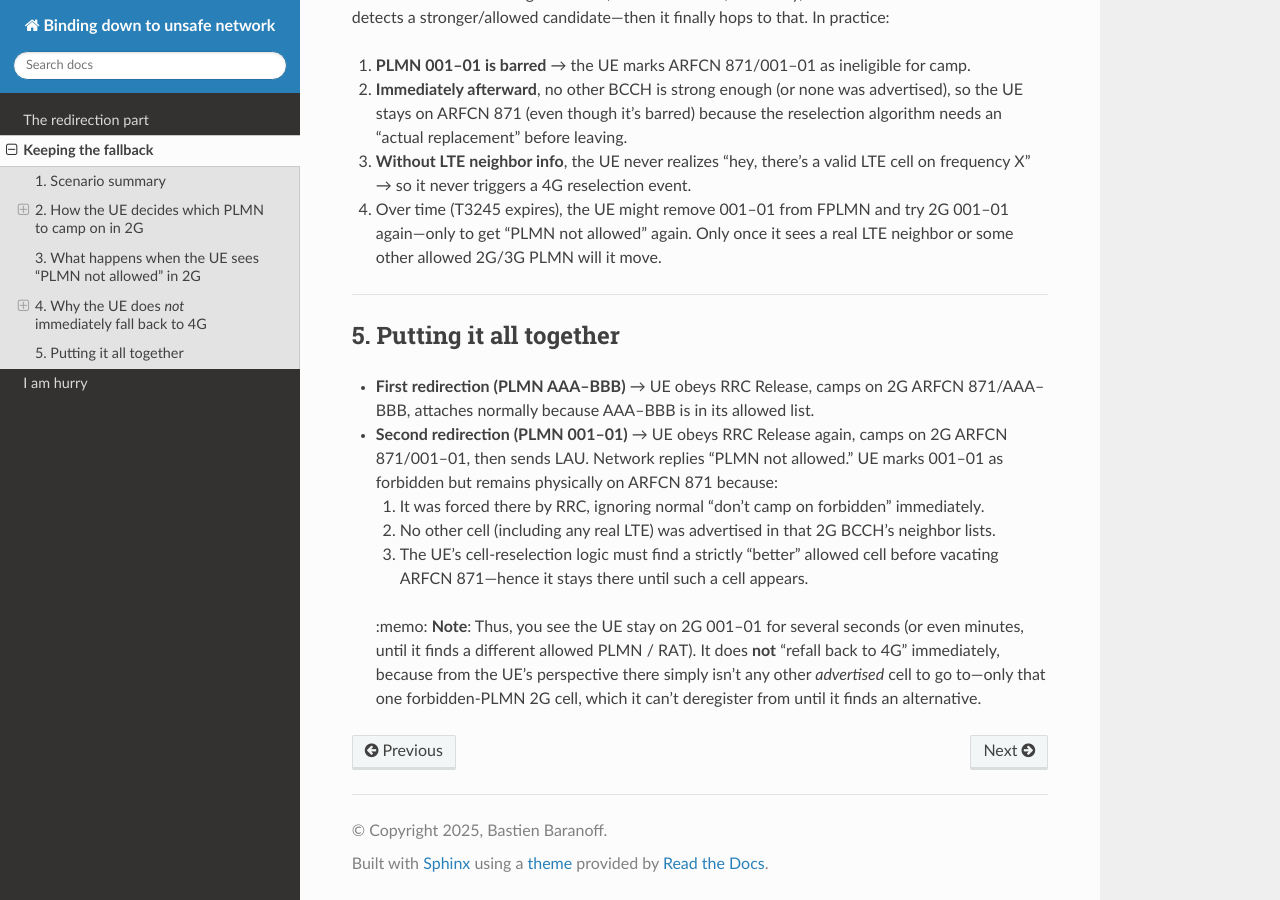
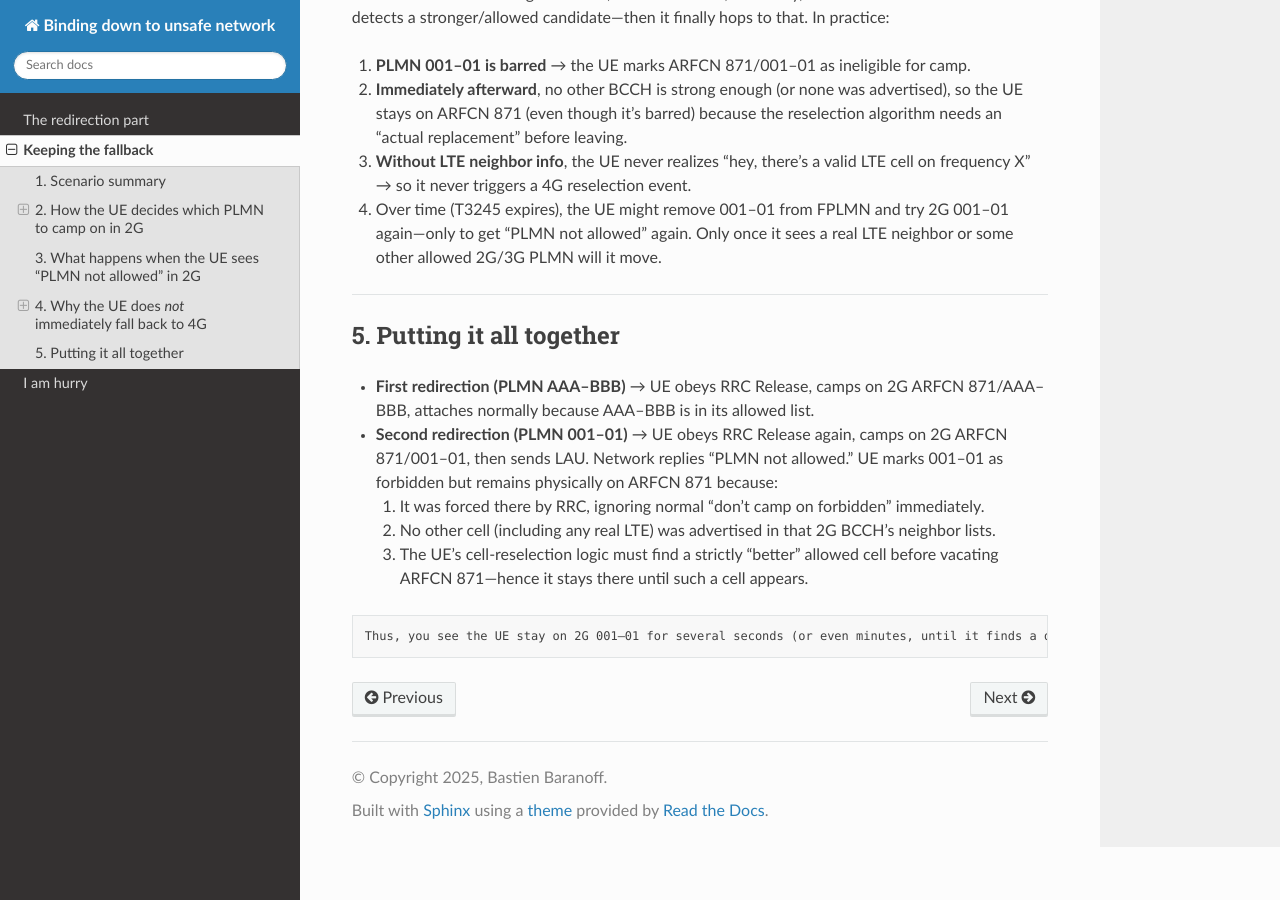
Before and after one commit to bbaranoff/binding-down-to-gsm, a Sphinx documentation site: the page built from docs/KEEPING_THE_FALLBACK.md, in a window 1280 px wide and 900 px high, scrolled down 3233 px. Built offline with Sphinx 7.4.7 and the Read the Docs theme 3.1.0, drawn with Linux system fonts in a browser that asks for light colours.

Commit message:
Update KEEPING_THE_FALLBACK.md

````diff
--- a/docs/KEEPING_THE_FALLBACK.md
+++ b/docs/KEEPING_THE_FALLBACK.md
@@ -113,4 +113,6 @@ According to 3GPP TS 23.122 (for GSM/UTRAN cell selection) and TS 36.304 (for E-
   2. No other cell (including any real LTE) was advertised in that 2G BCCH’s neighbor lists.
   3. The UE’s cell‐reselection logic must find a strictly “better” allowed cell before vacating ARFCN 871—hence it stays there until such a cell appears.
 
-> :memo: **Note**: Thus, you see the UE stay on 2G 001–01 for several seconds (or even minutes, until it finds a different allowed PLMN / RAT). It does **not** “refall back to 4G” immediately, because from the UE’s perspective there simply isn’t any other *advertised* cell to go to—only that one forbidden‐PLMN 2G cell, which it can’t deregister from until it finds an alternative.
+```tip
+Thus, you see the UE stay on 2G 001–01 for several seconds (or even minutes, until it finds a different allowed PLMN / RAT). It does **not** “refall back to 4G” immediately, because from the UE’s perspective there simply isn’t any other *advertised* cell to go to—only that one forbidden‐PLMN 2G cell, which it can’t deregister from until it finds an alternative.
+```
````
